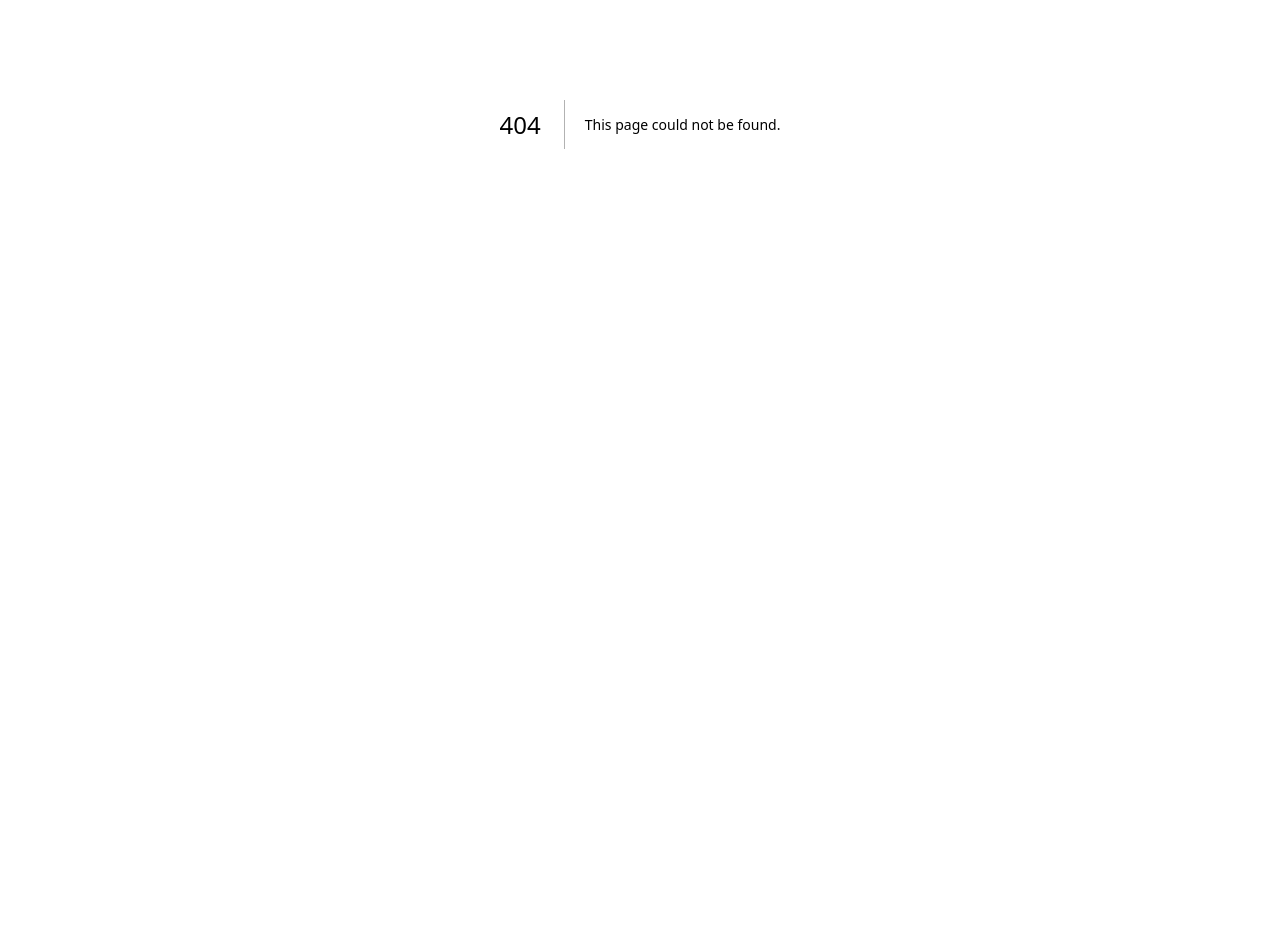
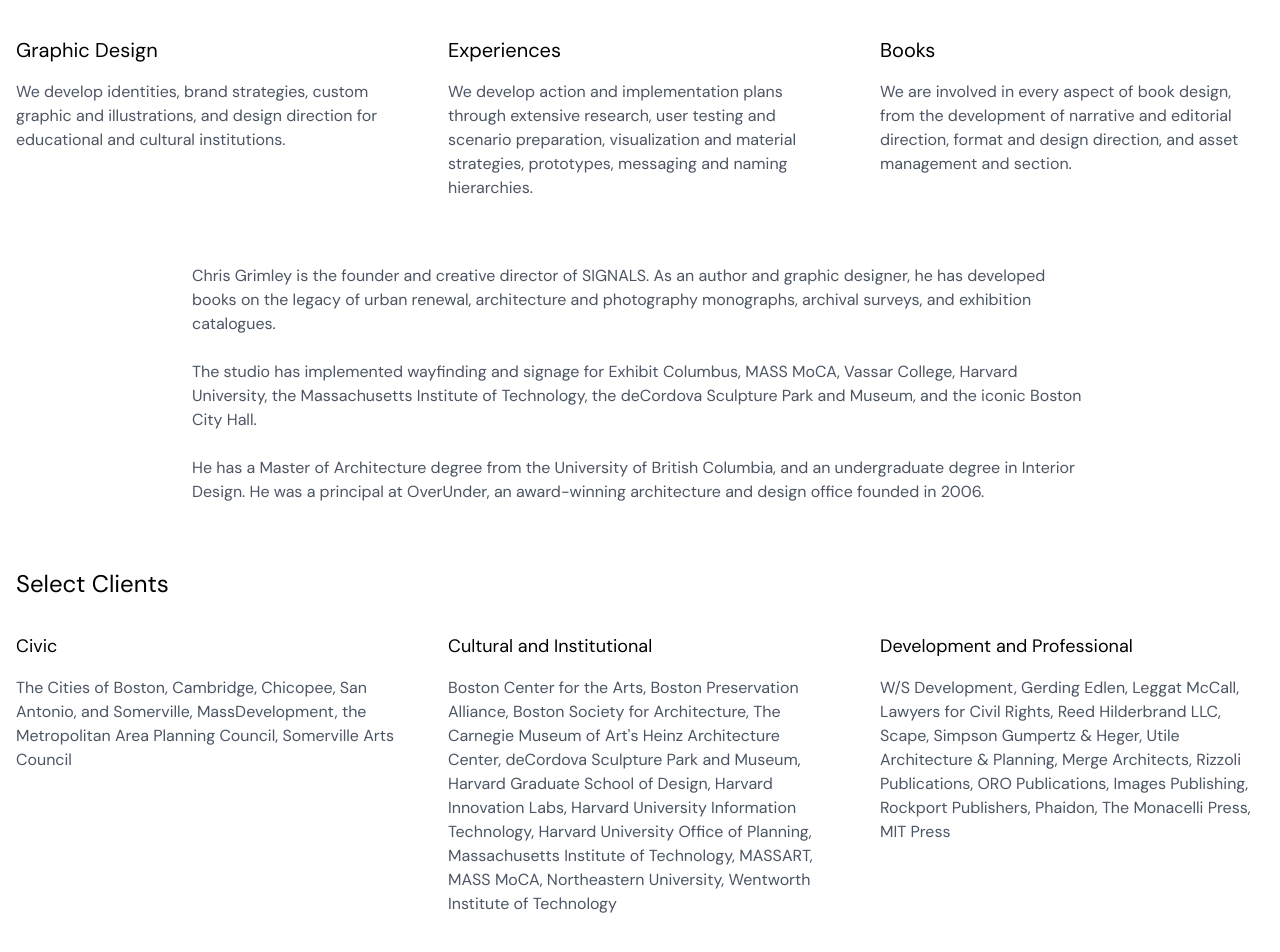
Before and after one commit to signals-web/signals_web-2025, a Next.js app: page /about in a window 1280 px wide. Before the commit this address had no page. Shown: the part 276-1228 px from the top of the page. Before the commit the page ends 800 px from the top, so only its background shows below. Built offline with nearby package versions, Linux system fonts and the light colour scheme; a web font is replaced by a local one.

Commit message:
feat: add about and contact pages

```diff
--- /dev/null
+++ b/app/about/page.tsx
@@ -0,0 +1,79 @@
+import { Metadata } from 'next'
+
+export const metadata: Metadata = {
+  title: 'About | SIGNALS',
+  description: 'SIGNALS is a communication design studio dedicated to book design and development, experiential graphics, signage and wayfinding.'
+}
+
+export default function AboutPage() {
+  return (
+    <div className="container mx-auto px-4 py-12">
+      {/* Main Introduction */}
+      <div className="max-w-4xl mx-auto mb-16">
+        <h1 className="text-3xl md:text-4xl font-light mb-8">
+          Signals is a communication design studio dedicated to book design and development, experiential graphics, signage and wayfinding. Our expertise is based in many decades of crafting successful design solutions for cultural, institutional, and civic clients.
+        </h1>
+      </div>
+
+      {/* Services Grid */}
+      <div className="grid grid-cols-1 md:grid-cols-3 gap-12 mb-16">
+        <div>
+          <h2 className="text-xl font-medium mb-4">Graphic Design</h2>
+          <p className="text-gray-600">
+            We develop identities, brand strategies, custom graphic and illustrations, and design direction for educational and cultural institutions.
+          </p>
+        </div>
+        <div>
+          <h2 className="text-xl font-medium mb-4">Experiences</h2>
+          <p className="text-gray-600">
+            We develop action and implementation plans through extensive research, user testing and scenario preparation, visualization and material strategies, prototypes, messaging and naming hierarchies.
+          </p>
+        </div>
+        <div>
+          <h2 className="text-xl font-medium mb-4">Books</h2>
+          <p className="text-gray-600">
+            We are involved in every aspect of book design, from the development of narrative and editorial direction, format and design direction, and asset management and section.
+          </p>
+        </div>
+      </div>
+
+      {/* Bio Section */}
+      <div className="max-w-4xl mx-auto mb-16">
+        <p className="text-gray-600 mb-6">
+          Chris Grimley is the founder and creative director of SIGNALS. As an author and graphic designer, he has developed books on the legacy of urban renewal, architecture and photography monographs, archival surveys, and exhibition catalogues.
+        </p>
+        <p className="text-gray-600 mb-6">
+          The studio has implemented wayfinding and signage for Exhibit Columbus, MASS MoCA, Vassar College, Harvard University, the Massachusetts Institute of Technology, the deCordova Sculpture Park and Museum, and the iconic Boston City Hall.
+        </p>
+        <p className="text-gray-600">
+          He has a Master of Architecture degree from the University of British Columbia, and an undergraduate degree in Interior Design. He was a principal at OverUnder, an award-winning architecture and design office founded in 2006.
+        </p>
+      </div>
+
+      {/* Clients Section */}
+      <div>
+        <h2 className="text-2xl font-medium mb-8">Select Clients</h2>
+        <div className="grid grid-cols-1 md:grid-cols-3 gap-12">
+          <div>
+            <h3 className="text-lg font-medium mb-4">Civic</h3>
+            <p className="text-gray-600">
+              The Cities of Boston, Cambridge, Chicopee, San Antonio, and Somerville, MassDevelopment, the Metropolitan Area Planning Council, Somerville Arts Council
+            </p>
+          </div>
+          <div>
+            <h3 className="text-lg font-medium mb-4">Cultural and Institutional</h3>
+            <p className="text-gray-600">
+              Boston Center for the Arts, Boston Preservation Alliance, Boston Society for Architecture, The Carnegie Museum of Art's Heinz Architecture Center, deCordova Sculpture Park and Museum, Harvard Graduate School of Design, Harvard Innovation Labs, Harvard University Information Technology, Harvard University Office of Planning, Massachusetts Institute of Technology, MASSART, MASS MoCA, Northeastern University, Wentworth Institute of Technology
+            </p>
+          </div>
+          <div>
+            <h3 className="text-lg font-medium mb-4">Development and Professional</h3>
+            <p className="text-gray-600">
+              W/S Development, Gerding Edlen, Leggat McCall, Lawyers for Civil Rights, Reed Hilderbrand LLC, Scape, Simpson Gumpertz & Heger, Utile Architecture & Planning, Merge Architects, Rizzoli Publications, ORO Publications, Images Publishing, Rockport Publishers, Phaidon, The Monacelli Press, MIT Press
+            </p>
+          </div>
+        </div>
+      </div>
+    </div>
+  )
+}
--- /dev/null
+++ b/app/contact/page.tsx
@@ -0,0 +1,58 @@
+import { Metadata } from 'next'
+
+export const metadata: Metadata = {
+  title: 'Contact | SIGNALS',
+  description: 'Get in touch with SIGNALS design studio.'
+}
+
+export default function ContactPage() {
+  return (
+    <div className="container mx-auto px-4 py-12">
+      <div className="max-w-2xl mx-auto">
+        <h1 className="text-3xl md:text-4xl font-light mb-12">Contact</h1>
+
+        <div className="space-y-8">
+          <div>
+            <h2 className="text-xl font-medium mb-4">Studio</h2>
+            <p className="text-gray-600">
+              SIGNALS<br />
+              Boston, Massachusetts
+            </p>
+          </div>
+
+          <div>
+            <h2 className="text-xl font-medium mb-4">Email</h2>
+            <a
+              href="mailto:chris@sendoutsignals.com"
+              className="text-gray-600 hover:text-black transition-colors"
+            >
+              chris@sendoutsignals.com
+            </a>
+          </div>
+
+          <div>
+            <h2 className="text-xl font-medium mb-4">Social</h2>
+            <div className="space-y-2">
+              <a
+                href="https://www.instagram.com/sendoutsignals"
+                target="_blank"
+                rel="noopener noreferrer"
+                className="block text-gray-600 hover:text-black transition-colors"
+              >
+                Instagram
+              </a>
+              <a
+                href="https://www.linkedin.com/in/chrisgrimley"
+                target="_blank"
+                rel="noopener noreferrer"
+                className="block text-gray-600 hover:text-black transition-colors"
+              >
+                LinkedIn
+              </a>
+            </div>
+          </div>
+        </div>
+      </div>
+    </div>
+  )
+}
```
